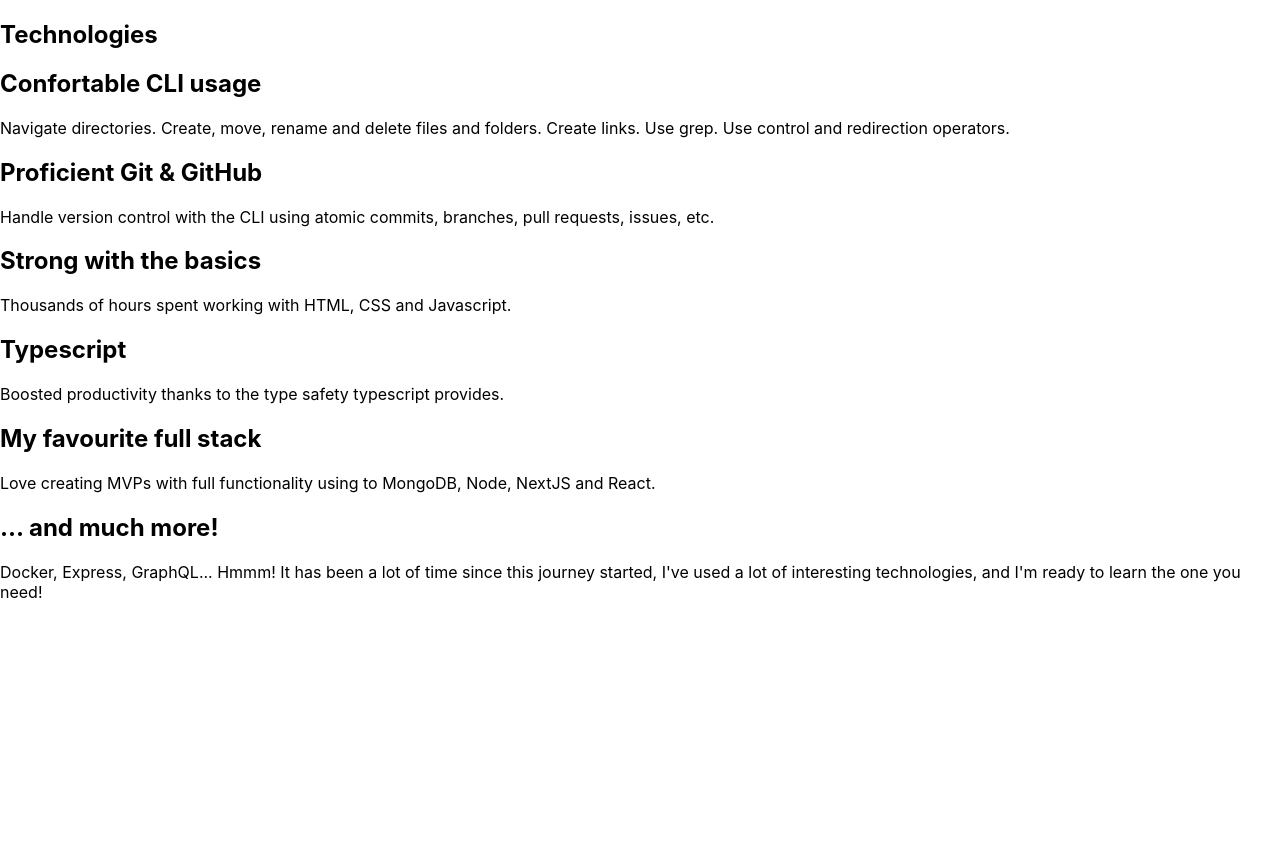
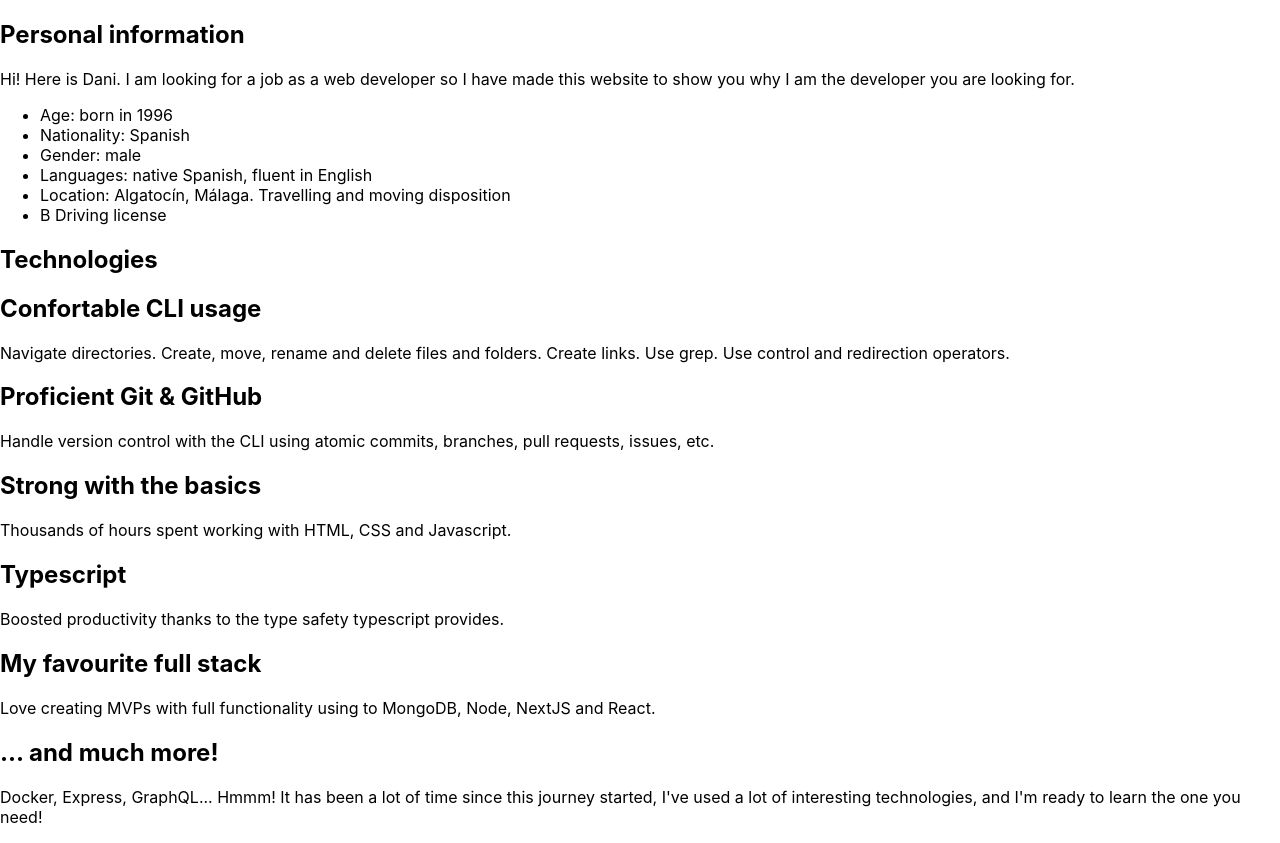
Before and after one commit to DanielMateosLab/danielmatlab, a Next.js app: page / in a window 1280 px wide. Before the commit the page ends 800 px from the top, so only its background shows below. Built offline with nearby package versions, Linux system fonts and the light colour scheme.

Commit message:
Add some personal details

```diff
--- a/pages/index.tsx
+++ b/pages/index.tsx
@@ -49,6 +49,24 @@
 
       <main>
         <article>
+          <h1>Personal information</h1>
+          <p>
+            Hi! Here is Dani. I am looking for a job as a web developer so I
+            have made this website to show you why I am the developer you are
+            looking for.
+          </p>
+          <ul>
+            <li>Age: born in 1996</li>
+            <li>Nationality: Spanish</li>
+            <li>Gender: male</li>
+            <li>Languages: native Spanish, fluent in English</li>
+            <li>
+              Location: Algatocín, Málaga. Travelling and moving disposition
+            </li>
+            <li>B Driving license</li>
+          </ul>
+        </article>
+        <article>
           <h1>Technologies</h1>
           {technologies.map((skill) => (
             <div key={skill.title}>
--- a/styles/globals.css
+++ b/styles/globals.css
@@ -6,11 +6,6 @@
     Ubuntu, Cantarell, Fira Sans, Droid Sans, Helvetica Neue, sans-serif;
 }
 
-a {
-  color: inherit;
-  text-decoration: none;
-}
-
 *,
 *::after,
 ::before* {
```
